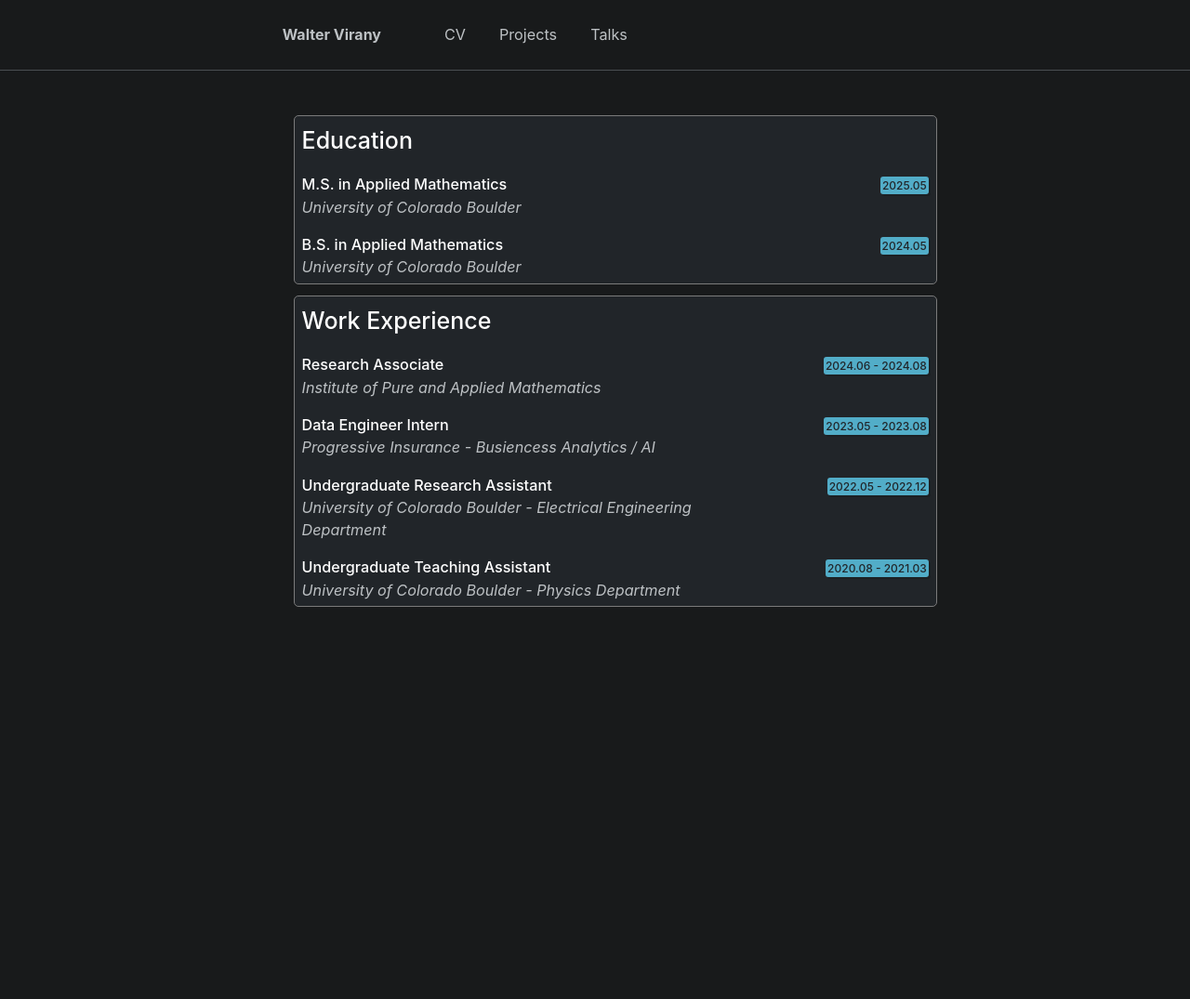
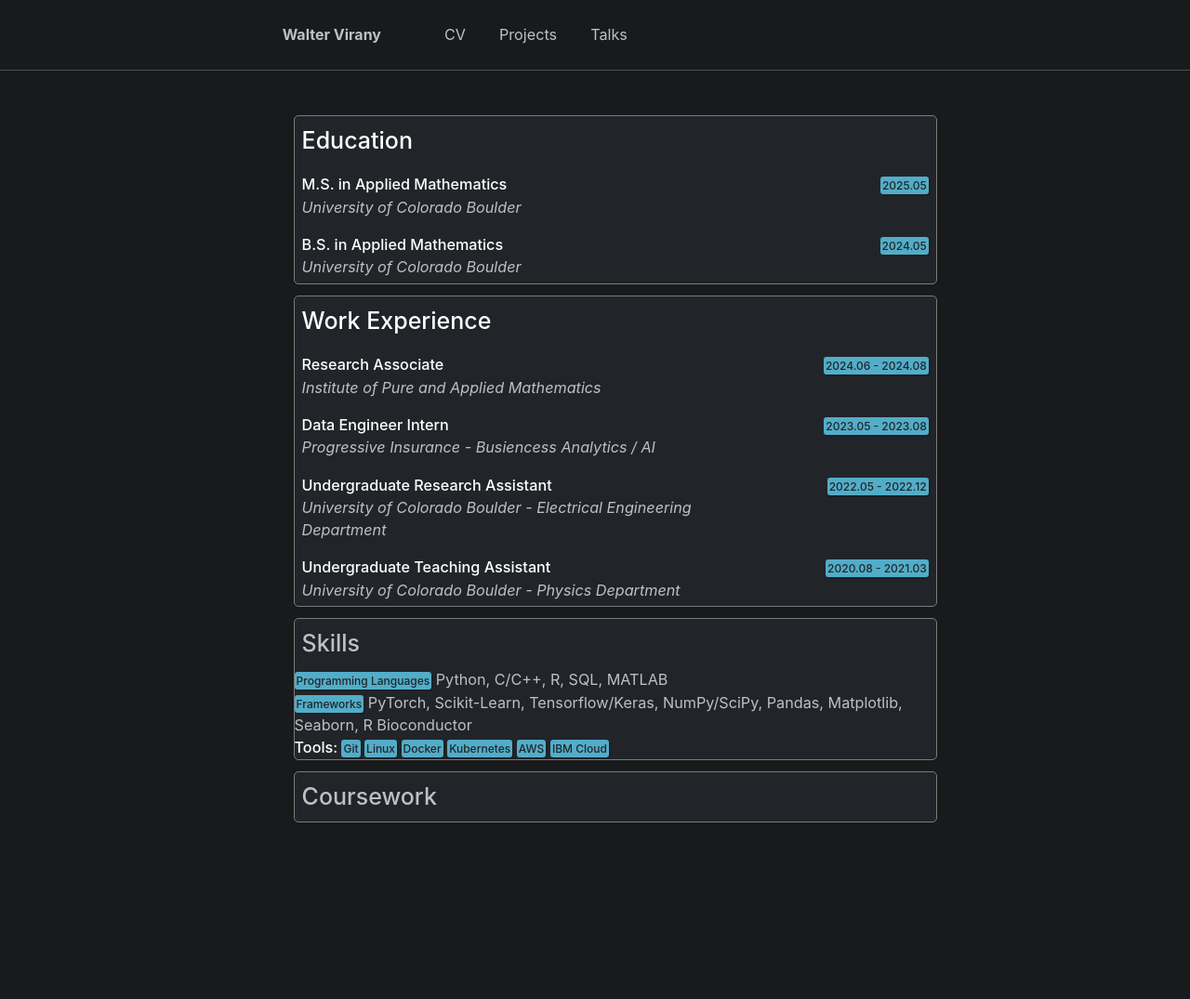
Before and after one commit to wvirany/wvirany.github.io, a Jekyll site: the page built from _pages/cv.html, in a window 1280 px wide. Shown: the whole page at 93% size. Built offline with Jekyll 4.4.1, drawn with Linux system fonts in a browser that asks for light colours; before the commit the page ends 900 px from its top, so only the background shows below that.

Commit message:
Update cv.html

```diff
--- a/_pages/cv.html
+++ b/_pages/cv.html
@@ -25,7 +25,7 @@ redirect_from:
   transition: 0.3s;
 }
 
-.date {background-color: #52adc8;} /* Green */
+.date {background-color: #52adc8;}
 
 div.cv {
     box-sizing: content-box;
@@ -138,10 +138,25 @@ div.cv {
 
     </div>
 
-    <!--
     <div class="cv">
         <div style="font-size:25px; font-weight:450; padding:8px">Skills</div>
+        <span class="label date">Programming Languages</span>
+        Python, C/C++, R, SQL, MATLAB
+        <br>
+        <span class="label date">Frameworks</span>
+        PyTorch, Scikit-Learn, Tensorflow/Keras, NumPy/SciPy, Pandas, Matplotlib, Seaborn, R Bioconductor
+        <br>
+        <b style="font-weight: 450; color:white;">Tools: </b>
+        <span class="label date">Git</span>
+        <span class="label date">Linux</span>
+        <span class="label date">Docker</span>
+        <span class="label date">Kubernetes</span>
+        <span class="label date">AWS</span>
+        <span class="label date">IBM Cloud</span>
+
     </div>
+
+    <!--
 
     <div class="cv">
         <div style="font-size:25px; font-weight:450; padding:8px">Projects</div>
@@ -155,9 +170,13 @@ div.cv {
         <div style="font-size:25px; font-weight:450; padding:8px">Teaching</div>
     </div>
 
+    -->
+
     <div class="cv">
         <div style="font-size:25px; font-weight:450; padding:8px">Coursework</div>
     </div>
+
+    <!--
 
     <div class="cv">
         <div style="font-size:25px; font-weight:450; padding:8px">Certificates</div>
```
